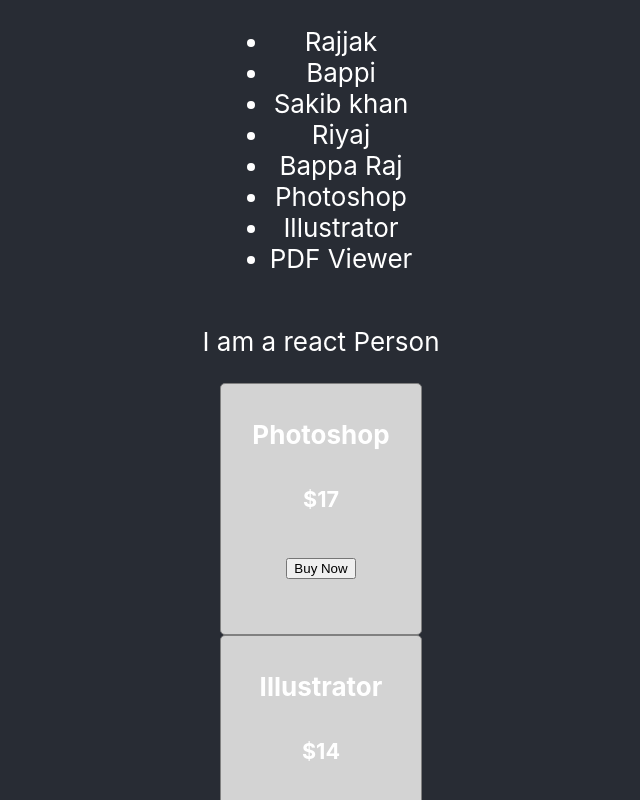
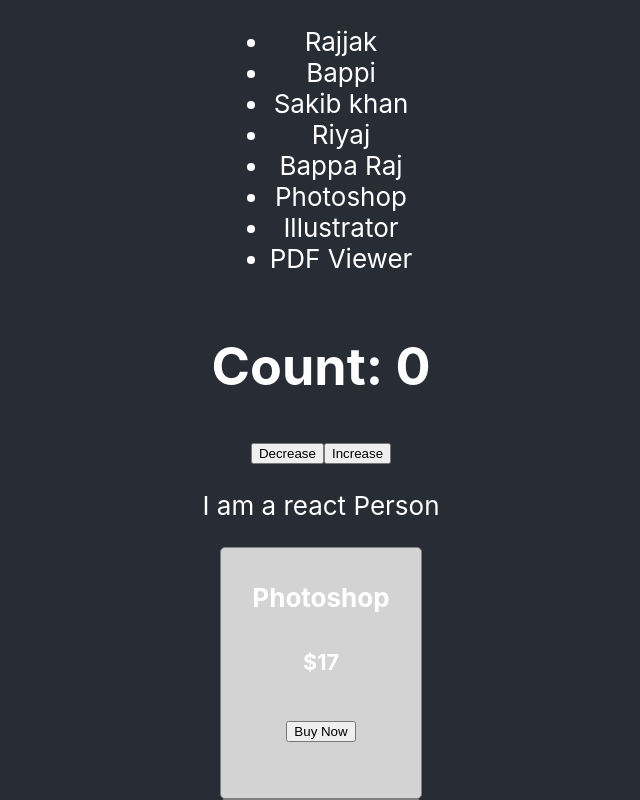
Before and after one commit to saifulislamnahid-git/react-core-concepts, a React (Create React App) app: page / in a window 1280 px wide. Shown: the top 800 px of the page, without its empty margins (319-959 px from the left). Built offline with nearby package versions, Linux system fonts and the light colour scheme.

Commit message:
Component state hook and set state method

```diff
--- a/src/App.js
+++ b/src/App.js
@@ -1,3 +1,4 @@
+import React, {useState} from 'react';
 import logo from './logo.svg';
 import './App.css';
 
@@ -27,6 +28,7 @@
             products.map(product => <li>{product.name}</li>)
           }
         </ul>
+        <Counter></Counter>
         <p>I am a react Person</p>
         {
           products.map(pd => <Product product={pd}></Product>)
@@ -37,6 +39,7 @@
         {
           friends.map(fd => <Friend friend={fd}></Friend>)
         }
+
       </header>
     </div>
   );
@@ -70,6 +73,17 @@
   )
 }
 
+function Counter(){
+  const [count, setCount] = useState(0);
+  const handleIncrease = () => setCount(count+1);
+  return (
+    <div>
+      <h1>Count: {count}</h1>
+      <button onClick={() => setCount(count - 1)}>Decrease</button>
+      <button onClick={handleIncrease}>Increase</button>
+    </div>
+  )
+}
 
 function Friend(props){
   const {name, age} = props.friend;
```
